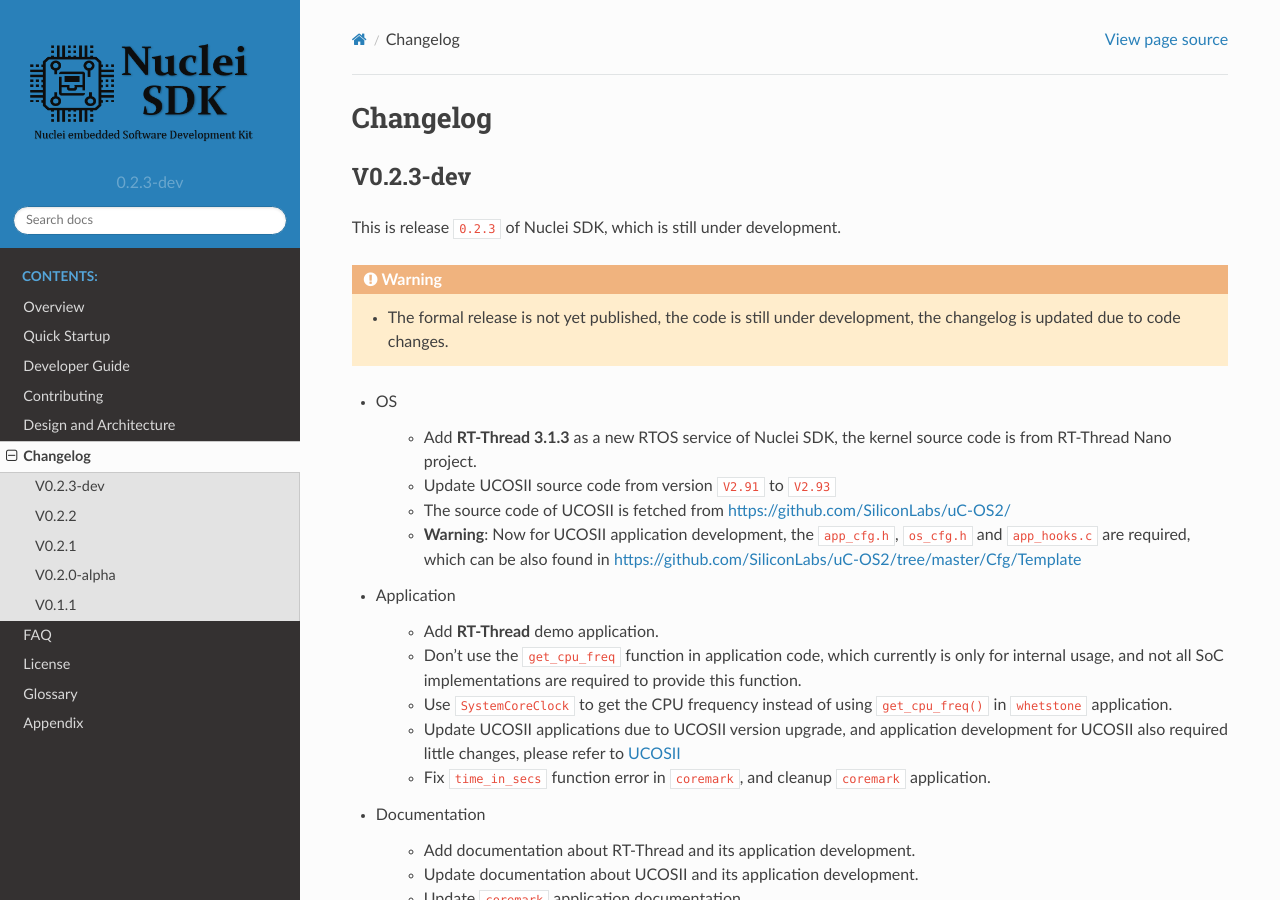
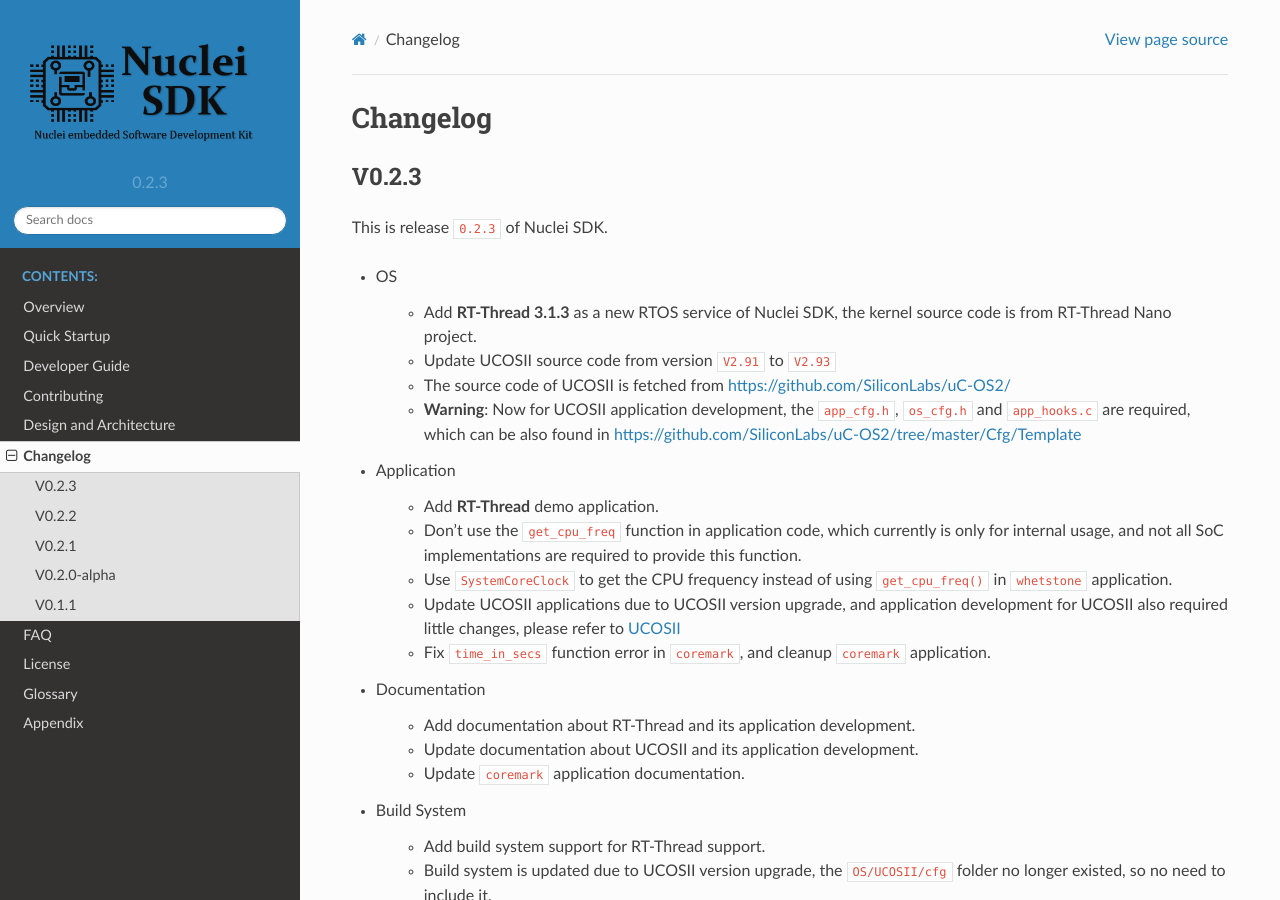
Before and after one commit to Nuclei-Software/nuclei-sdk, a Sphinx documentation site: the page built from doc/source/changelog.rst, in a window 1280 px wide and 900 px high. Built offline with Sphinx 7.4.7 and the Read the Docs theme 2.0.0, drawn with Linux system fonts in a browser that asks for light colours.

Commit message:
misc: bump nuclei-sdk version to 0.2.3 formal release
* Mainly update RTOS services
* Add RT-Thread support

Signed-off-by: Huaqi Fang <578567190@qq.com>

```diff
--- a/doc/source/changelog.rst
+++ b/doc/source/changelog.rst
@@ -3,15 +3,10 @@
 Changelog
 =========
 
-V0.2.3-dev
-----------
+V0.2.3
+------
 
-This is release ``0.2.3`` of Nuclei SDK, which is still under development.
-
-.. warning::
-
-   * The formal release is not yet published, the code is still under development,
-     the changelog is updated due to code changes.
+This is release ``0.2.3`` of Nuclei SDK.
 
 * OS
 
--- a/doc/source/conf.py
+++ b/doc/source/conf.py
@@ -21,10 +21,10 @@
 author = 'Nuclei'
 
 # The short X.Y version
-version = '0.2.3-dev'
+version = '0.2.3'
 
 # The full version, including alpha/beta/rc tags
-release = '0.2.3-dev'
+release = '0.2.3'
 
 
 # -- General configuration ---------------------------------------------------
--- a/package.json
+++ b/package.json
@@ -1,6 +1,6 @@
 {
     "name": "framework-nuclei-sdk",
     "description": "Nuclei N/NX Embedded SDK",
-    "version": "0.2.3-dev",
+    "version": "0.2.3",
     "url": "https://github.com/Nuclei-Software/nuclei-sdk/"
 }
```
